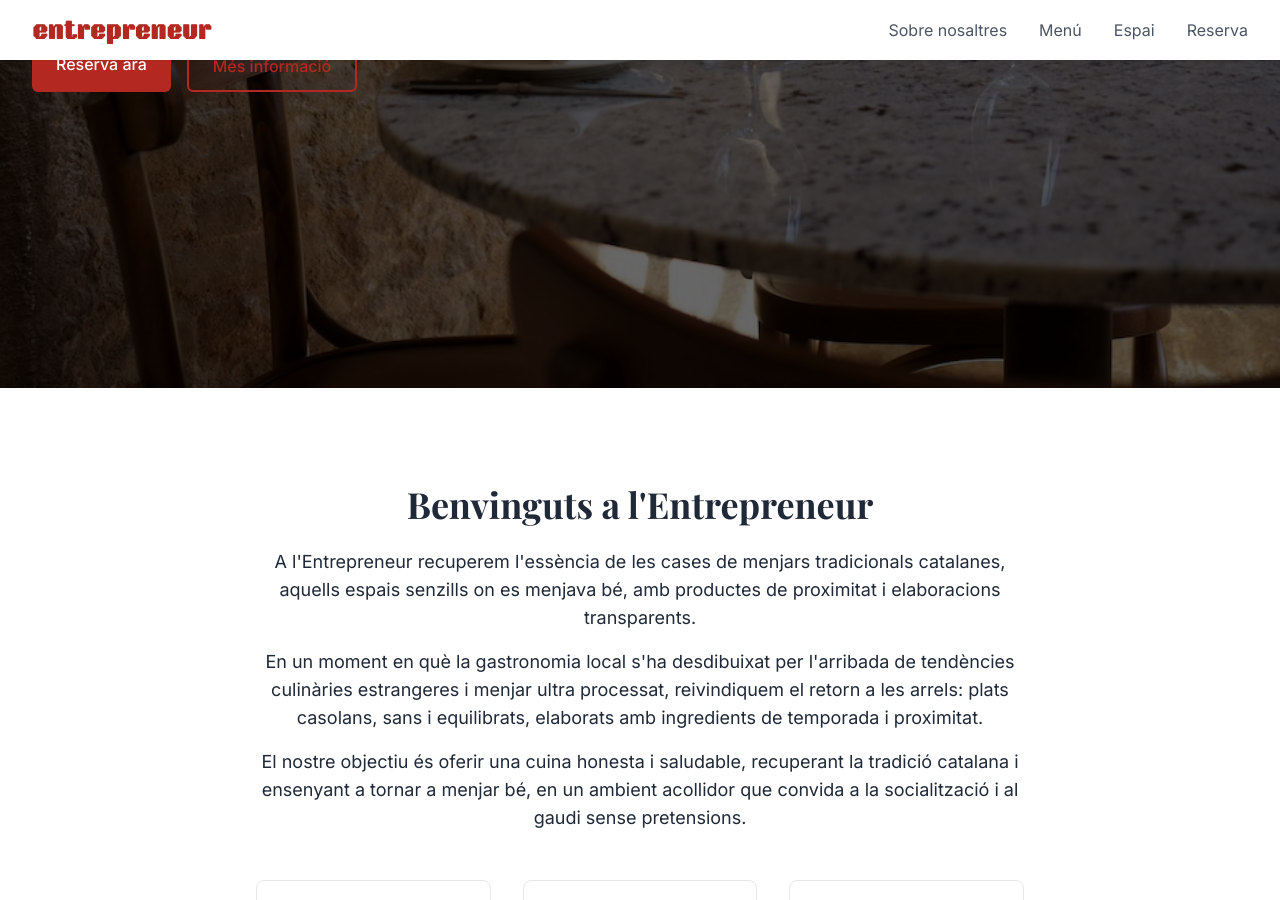
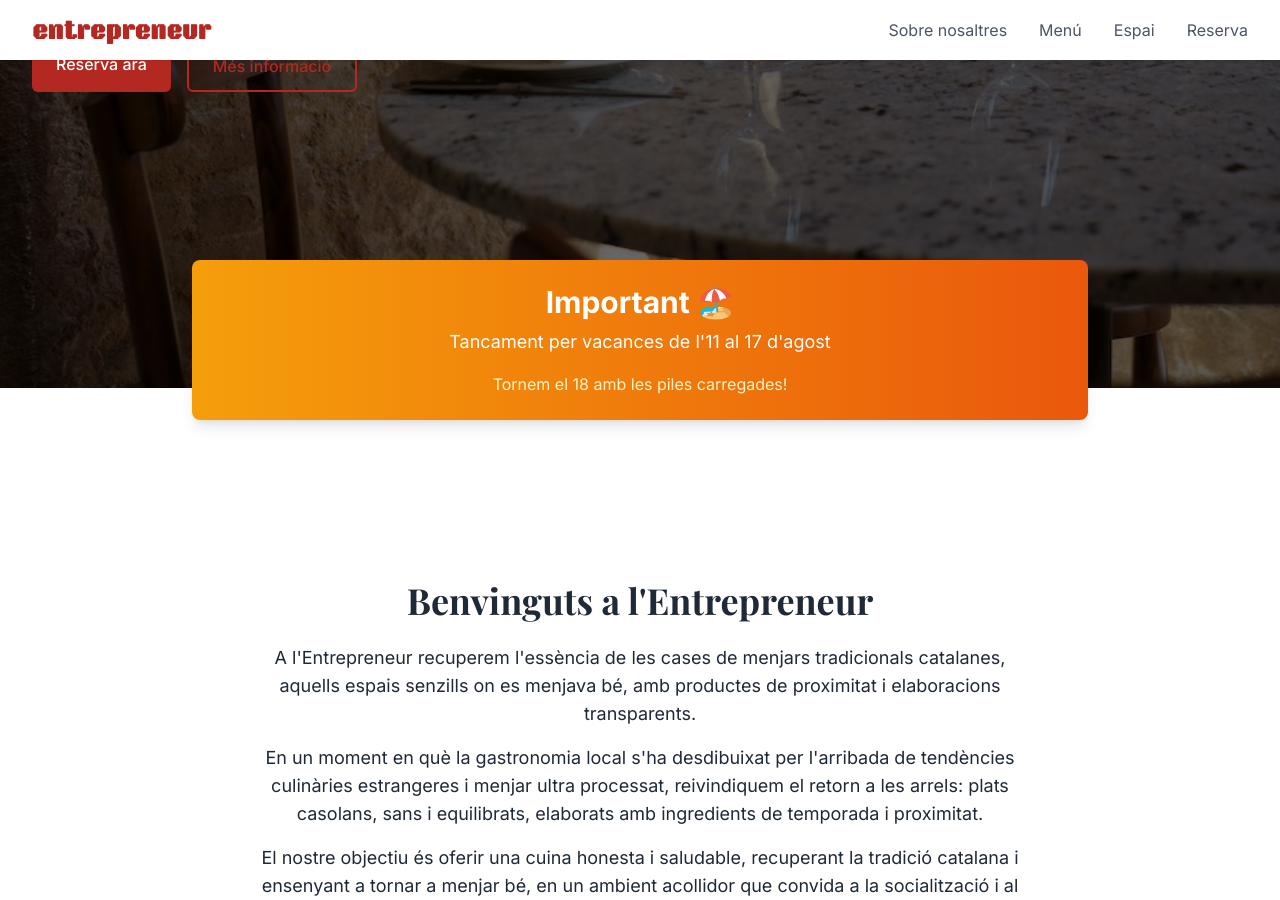
Before and after one commit to itnig-it/lentrepreneur, a Jekyll site: the page built from index.html, in a window 1280 px wide and 900 px high, scrolled down 572 px. Built offline with Jekyll 4.4.1, drawn with Linux system fonts in a browser that asks for light colours; some web fonts are replaced; comment, search, counter and statistics services are not loaded; some of the changed text lies outside the part shown.

Commit message:
added holidays

```diff
--- a/assets/css/styles.css
+++ b/assets/css/styles.css
@@ -662,10 +662,6 @@ video {
   }
 }
 
-.pointer-events-none{
-  pointer-events: none;
-}
-
 .visible{
   visibility: visible;
 }
@@ -967,12 +963,22 @@ video {
   background-color: rgb(255 255 255 / 0.95);
 }
 
-.bg-transparent{
-  background-color: transparent;
+.bg-opacity-60{
+  --tw-bg-opacity: 0.6;
 }
 
-.bg-opacity-60{
-  --tw-bg-opacity: 0.6;
+.bg-gradient-to-r{
+  background-image: linear-gradient(to right, var(--tw-gradient-stops));
+}
+
+.from-amber-500{
+  --tw-gradient-from: #f59e0b var(--tw-gradient-from-position);
+  --tw-gradient-to: rgb(245 158 11 / 0) var(--tw-gradient-to-position);
+  --tw-gradient-stops: var(--tw-gradient-from), var(--tw-gradient-to);
+}
+
+.to-orange-600{
+  --tw-gradient-to: #ea580c var(--tw-gradient-to-position);
 }
 
 .object-cover{
@@ -1087,6 +1093,11 @@ video {
   text-transform: uppercase;
 }
 
+.text-amber-100{
+  --tw-text-opacity: 1;
+  color: rgb(254 243 199 / var(--tw-text-opacity, 1));
+}
+
 .text-brand{
   --tw-text-opacity: 1;
   color: rgb(179 40 33 / var(--tw-text-opacity, 1));
@@ -1149,11 +1160,6 @@ video {
   --tw-shadow: 0 20px 25px -5px rgb(0 0 0 / 0.1), 0 8px 10px -6px rgb(0 0 0 / 0.1);
   --tw-shadow-colored: 0 20px 25px -5px var(--tw-shadow-color), 0 8px 10px -6px var(--tw-shadow-color);
   box-shadow: var(--tw-ring-offset-shadow, 0 0 #0000), var(--tw-ring-shadow, 0 0 #0000), var(--tw-shadow);
-}
-
-.blur{
-  --tw-blur: blur(8px);
-  filter: var(--tw-blur) var(--tw-brightness) var(--tw-contrast) var(--tw-grayscale) var(--tw-hue-rotate) var(--tw-invert) var(--tw-saturate) var(--tw-sepia) var(--tw-drop-shadow);
 }
 
 .backdrop-blur-sm{
@@ -1282,6 +1288,11 @@ video {
     line-height: 2rem;
   }
 
+  .md\:text-3xl{
+    font-size: 1.875rem;
+    line-height: 2.25rem;
+  }
+
   .md\:text-4xl{
     font-size: 2.25rem;
     line-height: 2.5rem;
--- a/index.html
+++ b/index.html
@@ -22,29 +22,20 @@ layout: default
   </div>
 </section>
 
-<!-- Plat del dia Section -->
-<section id="plat-dia" class="relative -mt-32 mb-16 hidden">
+<!-- Anuncios Banner -->
+<section class="relative -mt-32 mb-16">
   <div class="container">
-    <div class="bg-white/95 backdrop-blur-sm rounded-lg shadow-xl p-6 max-w-2xl mx-auto transform hover:scale-102 transition-transform duration-300">
-      <div class="flex items-center justify-between mb-4">
-        <div>
-          <h2 class="text-2xl font-bold text-brand">Plat del dia</h2>
-          <p class="text-sm text-gray-600" id="plat-dia-date"></p>
-        </div>
-        <span class="bg-brand text-white px-3 py-1 rounded-full text-sm">Només per dinar</span>
-      </div>
-      <div class="space-y-4">
-        <div class="main-dish">
-          <h3 class="text-xl font-medium" id="main-dish-title"></h3>
-        </div>
-        <div class="side-dishes">
-          <p class="text-gray-600 text-sm mb-2">Tria un acompanyament:</p>
-          <ul class="grid grid-cols-2 gap-2" id="side-dishes-list"></ul>
-        </div>
+    <div class="bg-gradient-to-r from-amber-500 to-orange-600 rounded-lg shadow-lg p-6 max-w-4xl mx-auto">
+      <div class="text-center text-white">
+        <h2 class="text-2xl md:text-3xl font-bold mb-2">Important 🏖️</h2>
+        <p class="text-lg mb-4">Tancament per vacances de l'11 al 17 d'agost</p>
+        <p class="text-amber-100">Tornem el 18 amb les piles carregades!</p>
       </div>
     </div>
   </div>
 </section>
+
+
 
 <!-- About Section -->
 <section id="about" class="section bg-white">
@@ -254,7 +245,7 @@ layout: default
       {% endif %}
     }
 
-    // Comprova inicialment i cada minut
+    // Comprova inicialment y cada minut
     checkPlatDia();
     setInterval(checkPlatDia, 60000);
 
```
